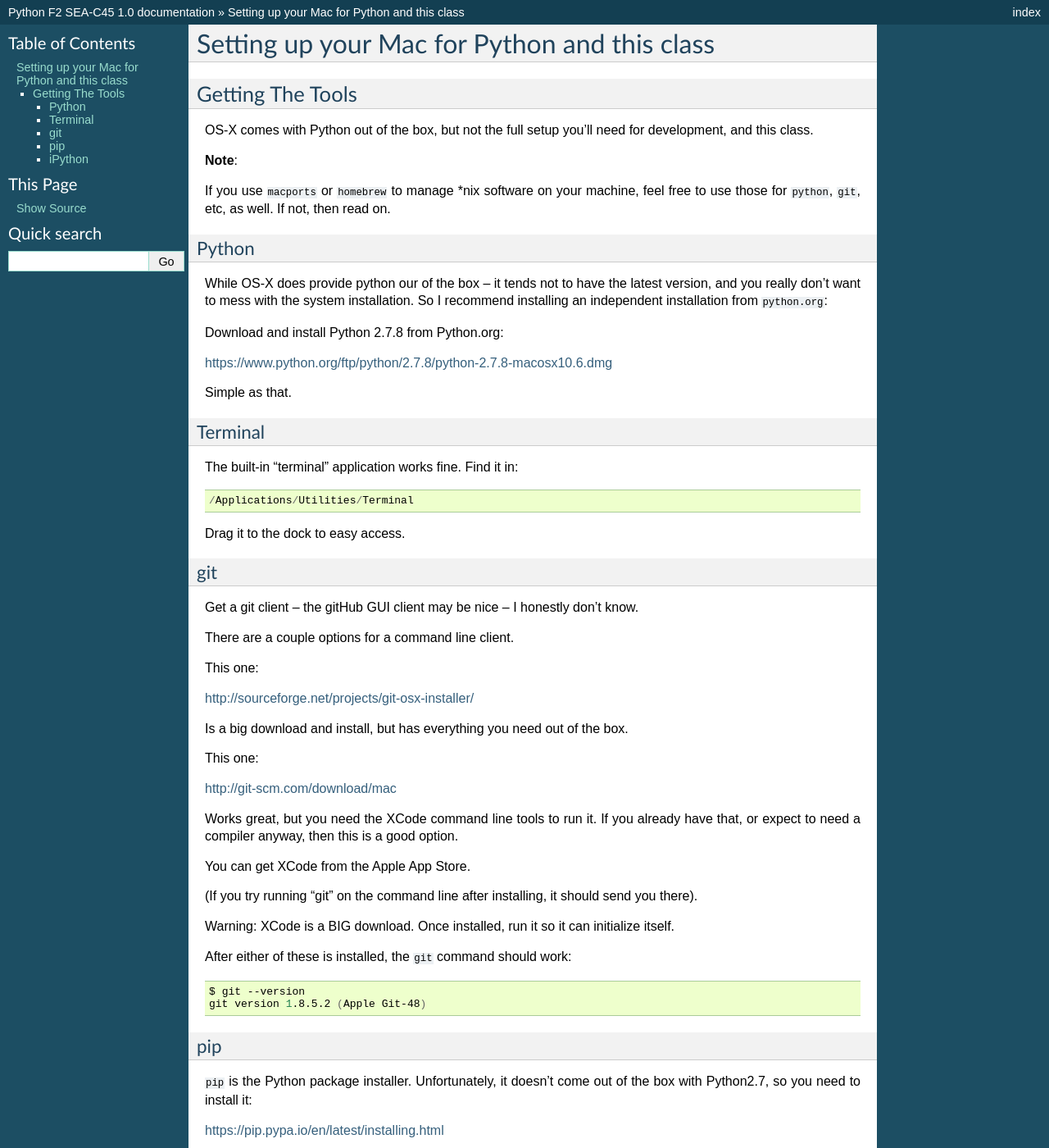
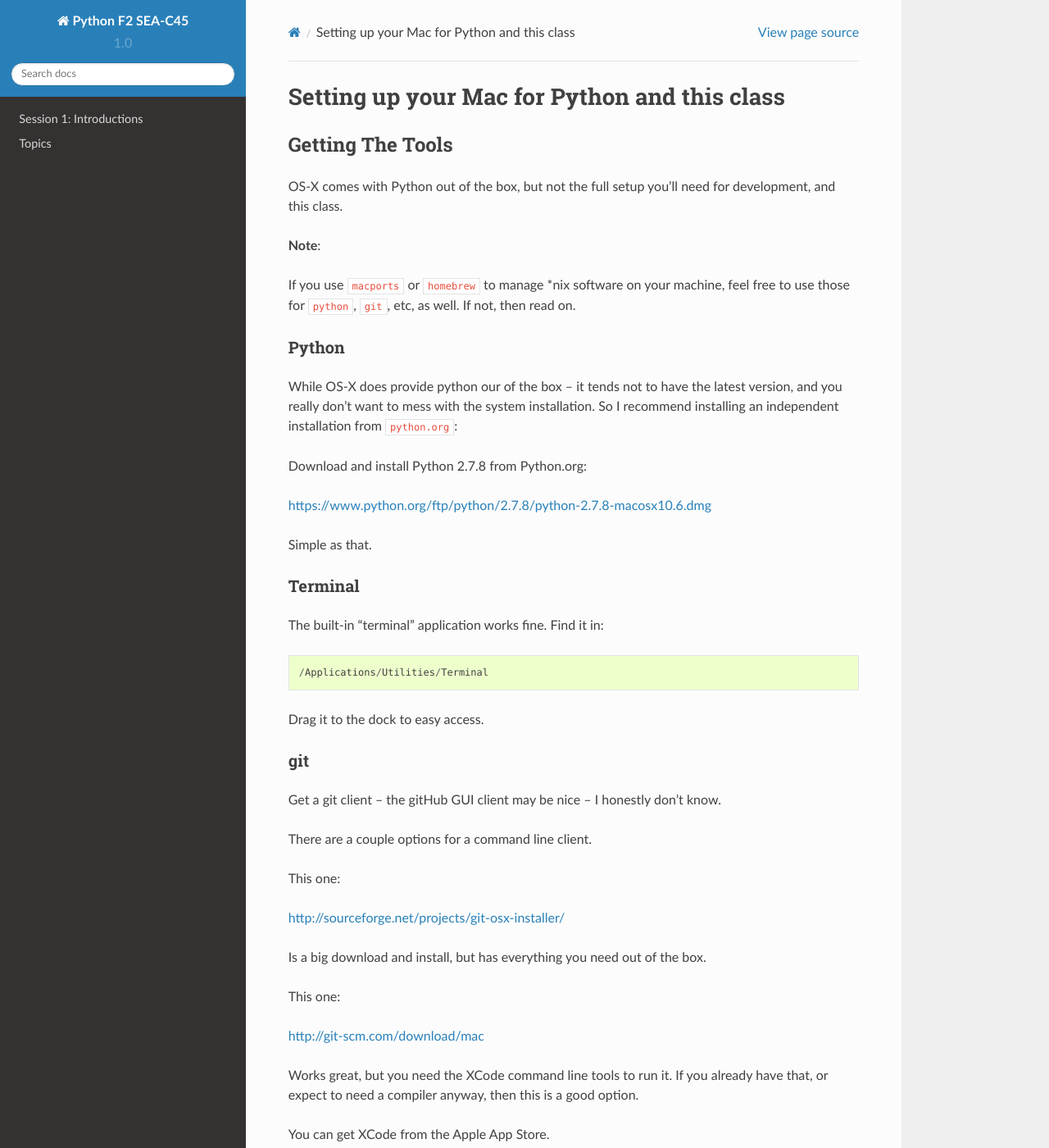
Before and after one commit to zachrickert/sea-c45-python-1, a Sphinx documentation site: the page built from docs/supplements/python_for_mac.rst, in a window 1280 px wide and 1400 px high. Shown: the whole window at 82% size. Built offline with Sphinx 7.4.7 and the Read the Docs theme 2.0.0, drawn with Linux system fonts in a browser that asks for light colours; pages that are not in the unit, such as notebooks, are missing from menus; some of the changed text lies outside the part shown.

Commit message:
Add sphinx theme. Indent toctree links correctly.

```diff
--- a/docs/conf.py
+++ b/docs/conf.py
@@ -13,18 +13,18 @@
 # All configuration values have a default; values that are commented out
 # serve to show the default.
 
-import sys
+# import sys
 import os
 
 # If extensions (or modules to document with autodoc) are in another directory,
 # add these directories to sys.path here. If the directory is relative to the
 # documentation root, use os.path.abspath to make it absolute, like shown here.
-#sys.path.insert(0, os.path.abspath('.'))
+# sys.path.insert(0, os.path.abspath('.'))
 
 # -- General configuration ------------------------------------------------
 
 # If your documentation needs a minimal Sphinx version, state it here.
-#needs_sphinx = '1.0'
+# needs_sphinx = '1.0'
 
 # Add any Sphinx extension module names here, as strings. They can be
 # extensions coming with Sphinx (named 'sphinx.ext.*') or your custom
@@ -36,6 +36,8 @@
     'sphinx.ext.mathjax',
     'sphinx.ext.ifconfig',
     'sphinx.ext.viewcode',
+    'IPython.sphinxext.ipython_console_highlighting',
+    'IPython.sphinxext.ipython_directive',
 ]
 
 # Add any paths that contain templates here, relative to this directory.
@@ -45,7 +47,7 @@
 source_suffix = '.rst'
 
 # The encoding of source files.
-#source_encoding = 'utf-8-sig'
+# source_encoding = 'utf-8-sig'
 
 # The master toctree document.
 master_doc = 'index'
@@ -65,13 +67,13 @@
 
 # The language for content autogenerated by Sphinx. Refer to documentation
 # for a list of supported languages.
-#language = None
+# language = None
 
 # There are two options for replacing |today|: either, you set today to some
 # non-false value, then it is used:
-#today = ''
+# today = ''
 # Else, today_fmt is used as the format for a strftime call.
-#today_fmt = '%B %d, %Y'
+# today_fmt = '%B %d, %Y'
 
 # List of patterns, relative to source directory, that match files and
 # directories to ignore when looking for source files.
@@ -106,7 +108,12 @@
 
 # The theme to use for HTML and HTML Help pages.  See the documentation for
 # a list of builtin themes.
-html_theme = 'default'
+
+on_rtd = os.environ.get('READTHEDOCS', None) == 'True'
+if not on_rtd:  # only import and set the theme if we're building docs locally
+    import sphinx_rtd_theme
+    html_theme = 'sphinx_rtd_theme'
+    html_theme_path = [sphinx_rtd_theme.get_html_theme_path()]
 
 # Theme options are theme-specific and customize the look and feel of a theme
 # further.  For a list of options available for each theme, see the
```
Also changed, not shown: docs/index.rst (+8 -8 lines).
